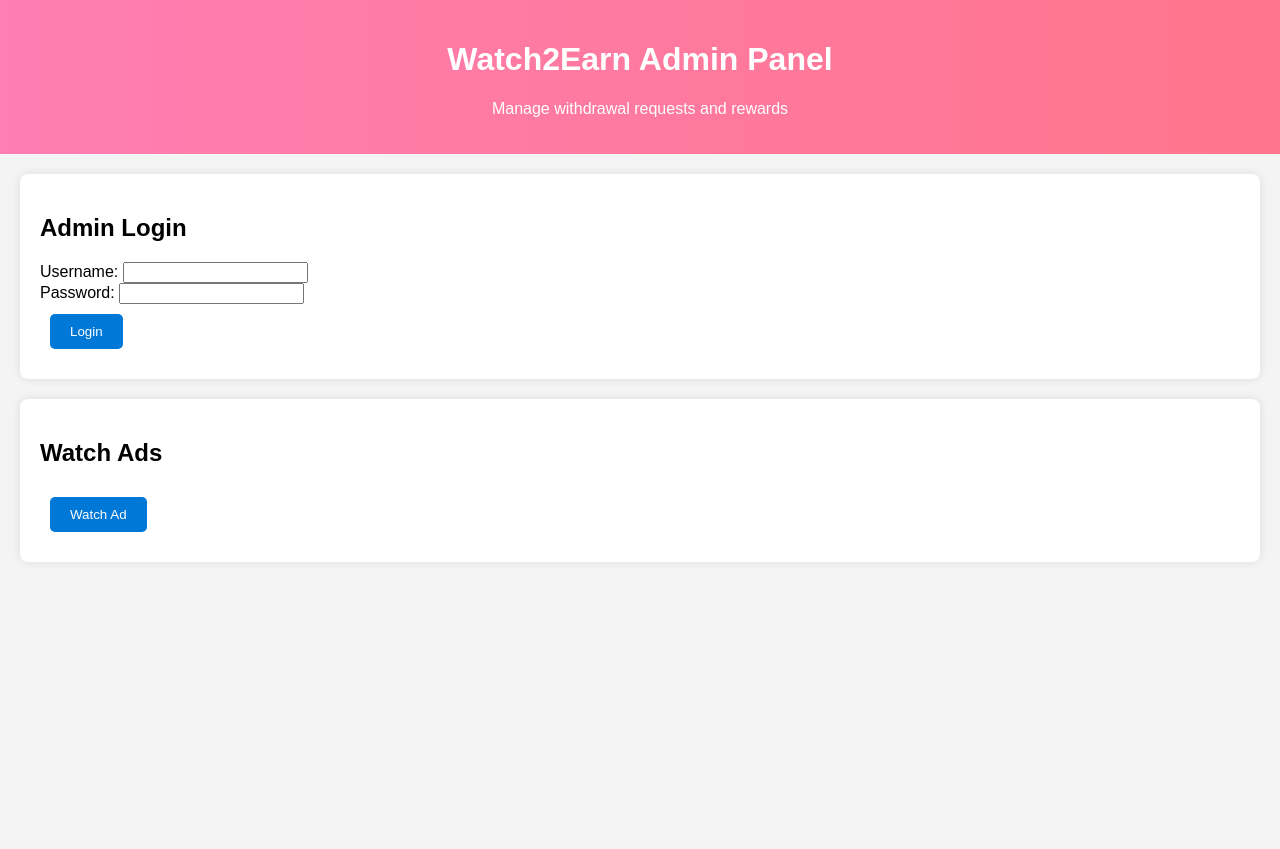
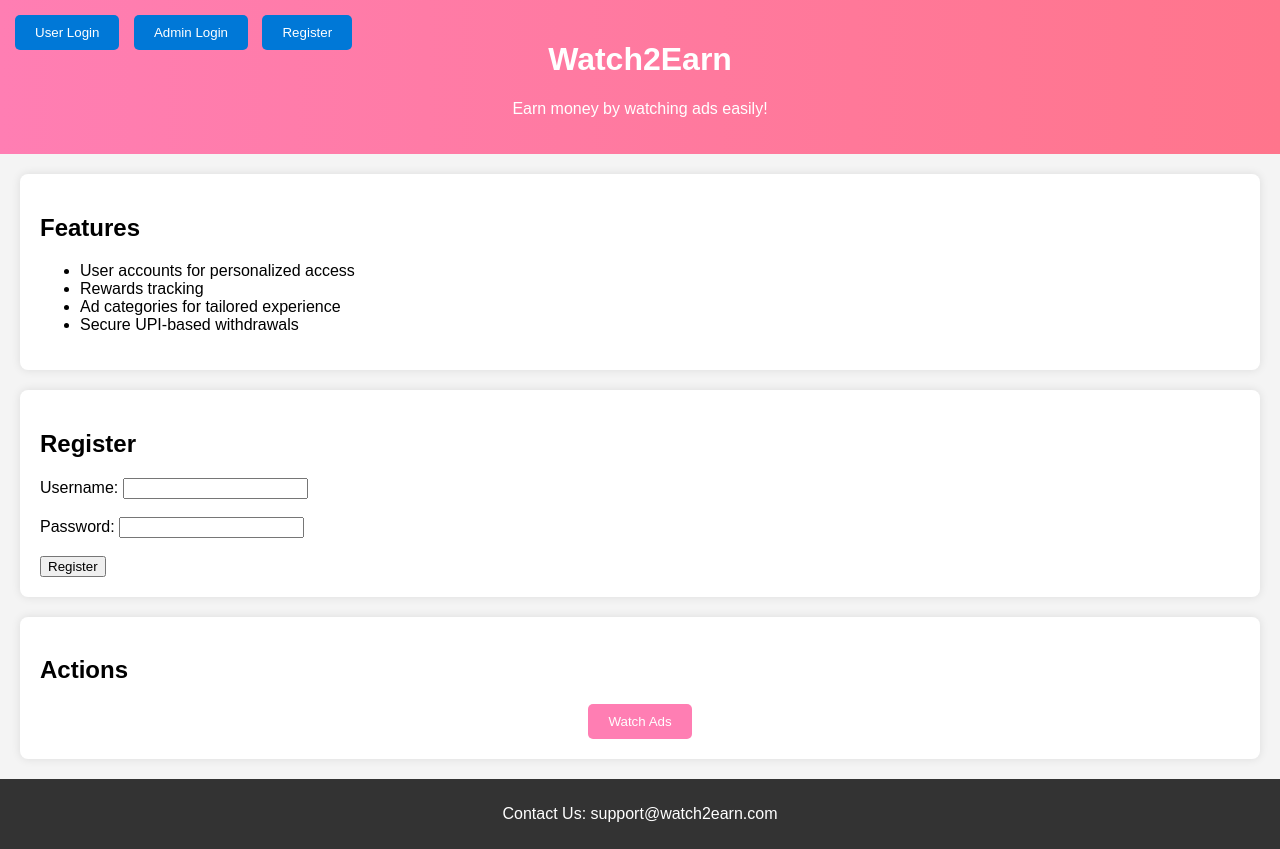
Before and after one commit to anup6969/watch2earn, a plain HTML site: page index.html in a window 1280 px wide. Before the commit the page ends 800 px from the top, so only its background shows below. Drawn offline with Linux system fonts and the light colour scheme.

Commit message:
Update index.html

```diff
--- a/index.html
+++ b/index.html
@@ -3,7 +3,7 @@
 <head>
     <meta charset="UTF-8">
     <meta name="viewport" content="width=device-width, initial-scale=1.0">
-    <title>Watch2Earn Admin Panel</title>
+    <title>Watch2Earn</title>
     <style>
         body {
             font-family: Arial, sans-serif;
@@ -19,8 +19,24 @@
             padding: 20px;
         }
 
-        .hidden {
-            display: none;
+        .top-buttons {
+            position: absolute;
+            top: 10px;
+            left: 10px;
+        }
+
+        .top-buttons button {
+            margin: 5px;
+            padding: 10px 20px;
+            border: none;
+            border-radius: 5px;
+            background: #0078D7;
+            color: #fff;
+            cursor: pointer;
+        }
+
+        .top-buttons button:hover {
+            background: #005bb5;
         }
 
         section {
@@ -29,6 +45,17 @@
             background: #fff;
             border-radius: 8px;
             box-shadow: 0 0 10px rgba(0, 0, 0, 0.1);
+        }
+
+        footer {
+            text-align: center;
+            padding: 10px;
+            background: #333;
+            color: #fff;
+        }
+
+        .hidden {
+            display: none;
         }
 
         table {
@@ -48,18 +75,23 @@
             color: #fff;
         }
 
-        button {
-            margin: 10px;
+        .btn-container {
+            display: flex;
+            justify-content: center;
+            gap: 20px;
+        }
+
+        .btn-container button {
             padding: 10px 20px;
-            background: #0078D7;
+            background: #ff7eb3;
             color: white;
             border: none;
             border-radius: 5px;
             cursor: pointer;
         }
 
-        button:hover {
-            background: #005bb5;
+        .btn-container button:hover {
+            background: #ff758c;
         }
 
         iframe {
@@ -71,10 +103,70 @@
     <script>
         const API_URL = "https://server-js-o0xl.onrender.com";
 
-        // Admin login
+        let sessionUsername = null;
+
+        // Handle User Registration
+        document.addEventListener("DOMContentLoaded", () => {
+            document.getElementById("registerForm").addEventListener("submit", async function (event) {
+                event.preventDefault();
+
+                const username = document.getElementById("regUsername").value;
+                const password = document.getElementById("regPassword").value;
+
+                try {
+                    const response = await fetch(`${API_URL}/register`, {
+                        method: "POST",
+                        headers: { "Content-Type": "application/json" },
+                        body: JSON.stringify({ username, password }),
+                    });
+
+                    if (response.ok) {
+                        const data = await response.json();
+                        alert(data.message);
+                    } else {
+                        alert("Registration failed!");
+                    }
+                } catch (error) {
+                    alert("Error connecting to server!");
+                    console.error(error);
+                }
+            });
+        });
+
+        // Handle User Login
+        async function loginUser() {
+            const username = prompt("Enter your username:");
+            const password = prompt("Enter your password:");
+
+            if (!username || !password) {
+                alert("Both username and password are required!");
+                return;
+            }
+
+            try {
+                const response = await fetch(`${API_URL}/login`, {
+                    method: "POST",
+                    headers: { "Content-Type": "application/json" },
+                    body: JSON.stringify({ username, password }),
+                });
+
+                if (response.ok) {
+                    const data = await response.json();
+                    sessionUsername = username;
+                    alert(`Login successful. Rewards: ₹${data.rewards}`);
+                } else {
+                    alert("Invalid credentials!");
+                }
+            } catch (error) {
+                alert("Error connecting to server!");
+                console.error(error);
+            }
+        }
+
+        // Handle Admin Login
         async function adminLogin() {
-            const username = document.getElementById("adminUsername").value;
-            const password = document.getElementById("adminPassword").value;
+            const username = prompt("Enter admin username:");
+            const password = prompt("Enter admin password:");
 
             try {
                 const response = await fetch(`${API_URL}/admin-login`, {
@@ -84,20 +176,40 @@
                 });
 
                 if (response.ok) {
-                    alert('Admin login successful!');
-                    document.getElementById("adminLogin").classList.add("hidden");
+                    alert("Admin login successful!");
                     document.getElementById("adminPanel").classList.remove("hidden");
-                    fetchWithdrawalRequests();
                 } else {
-                    alert('Invalid admin credentials');
+                    alert("Invalid admin credentials!");
                 }
             } catch (error) {
+                alert("Error connecting to server!");
                 console.error(error);
-                alert('Error connecting to server!');
             }
         }
 
-        // Fetch withdrawal requests
+        // Watch Ads
+        async function watchAds() {
+            if (!sessionUsername) {
+                alert("Please log in first!");
+                return;
+            }
+
+            const adContainer = document.getElementById("adContainer");
+            adContainer.innerHTML = `
+                <iframe src="https://www.youtube.com/embed/tgbNymZ7vqY" frameborder="0" allowfullscreen></iframe>
+            `;
+
+            setTimeout(async () => {
+                alert("Reward added successfully!");
+                await fetch(`${API_URL}/add-reward`, {
+                    method: "POST",
+                    headers: { "Content-Type": "application/json" },
+                    body: JSON.stringify({ username: sessionUsername, reward: 10 }),
+                });
+            }, 5000);
+        }
+
+        // Fetch Withdrawal Requests (Admin)
         async function fetchWithdrawalRequests() {
             try {
                 const response = await fetch(`${API_URL}/withdrawal-requests`);
@@ -119,50 +231,54 @@
                 }
             } catch (error) {
                 console.error(error);
-                alert('Error fetching withdrawal requests!');
+                alert("Error fetching withdrawal requests!");
             }
-        }
-
-        // Watch Ads
-        async function watchAds() {
-            // Display Google Ad
-            const adContainer = document.getElementById("adContainer");
-            adContainer.innerHTML = `
-                <iframe src="https://www.youtube.com/embed/tgbNymZ7vqY" frameborder="0" allowfullscreen></iframe>
-            `;
-
-            // Simulate reward after ad
-            setTimeout(async () => {
-                alert('Reward added successfully!');
-                // Add reward
-                await fetch(`${API_URL}/add-reward`, {
-                    method: "POST",
-                    headers: { "Content-Type": "application/json" },
-                    body: JSON.stringify({ username: "testuser", reward: 10 }),
-                });
-            }, 5000);
         }
     </script>
 </head>
 <body>
     <header>
-        <h1>Watch2Earn Admin Panel</h1>
-        <p>Manage withdrawal requests and rewards</p>
+        <h1>Watch2Earn</h1>
+        <p>Earn money by watching ads easily!</p>
     </header>
 
-    <!-- Admin Login -->
-    <section id="adminLogin">
-        <h2>Admin Login</h2>
-        <label>Username:</label>
-        <input type="text" id="adminUsername"><br>
-        <label>Password:</label>
-        <input type="password" id="adminPassword"><br>
-        <button onclick="adminLogin()">Login</button>
+    <div class="top-buttons">
+        <button onclick="loginUser()">User Login</button>
+        <button onclick="adminLogin()">Admin Login</button>
+        <button onclick="document.getElementById('register').scrollIntoView()">Register</button>
+    </div>
+
+    <section id="features">
+        <h2>Features</h2>
+        <ul>
+            <li>User accounts for personalized access</li>
+            <li>Rewards tracking</li>
+            <li>Ad categories for tailored experience</li>
+            <li>Secure UPI-based withdrawals</li>
+        </ul>
     </section>
 
-    <!-- Admin Panel -->
+    <section id="register">
+        <h2>Register</h2>
+        <form id="registerForm">
+            <label for="regUsername">Username:</label>
+            <input type="text" id="regUsername" name="regUsername" required><br><br>
+            <label for="regPassword">Password:</label>
+            <input type="password" id="regPassword" name="regPassword" required><br><br>
+            <button type="submit">Register</button>
+        </form>
+    </section>
+
+    <section id="actions">
+        <h2>Actions</h2>
+        <div class="btn-container">
+            <button onclick="watchAds()">Watch Ads</button>
+        </div>
+        <div id="adContainer"></div>
+    </section>
+
     <section id="adminPanel" class="hidden">
-        <h2>Withdrawal Requests</h2>
+        <h2>Withdrawal Requests (Admin)</h2>
         <table>
             <thead>
                 <tr>
@@ -178,11 +294,8 @@
         <button onclick="fetchWithdrawalRequests()">Refresh</button>
     </section>
 
-    <!-- Watch Ads -->
-    <section>
-        <h2>Watch Ads</h2>
-        <div id="adContainer"></div>
-        <button onclick="watchAds()">Watch Ad</button>
-    </section>
+    <footer>
+        <p>Contact Us: support@watch2earn.com</p>
+    </footer>
 </body>
 </html>
```
